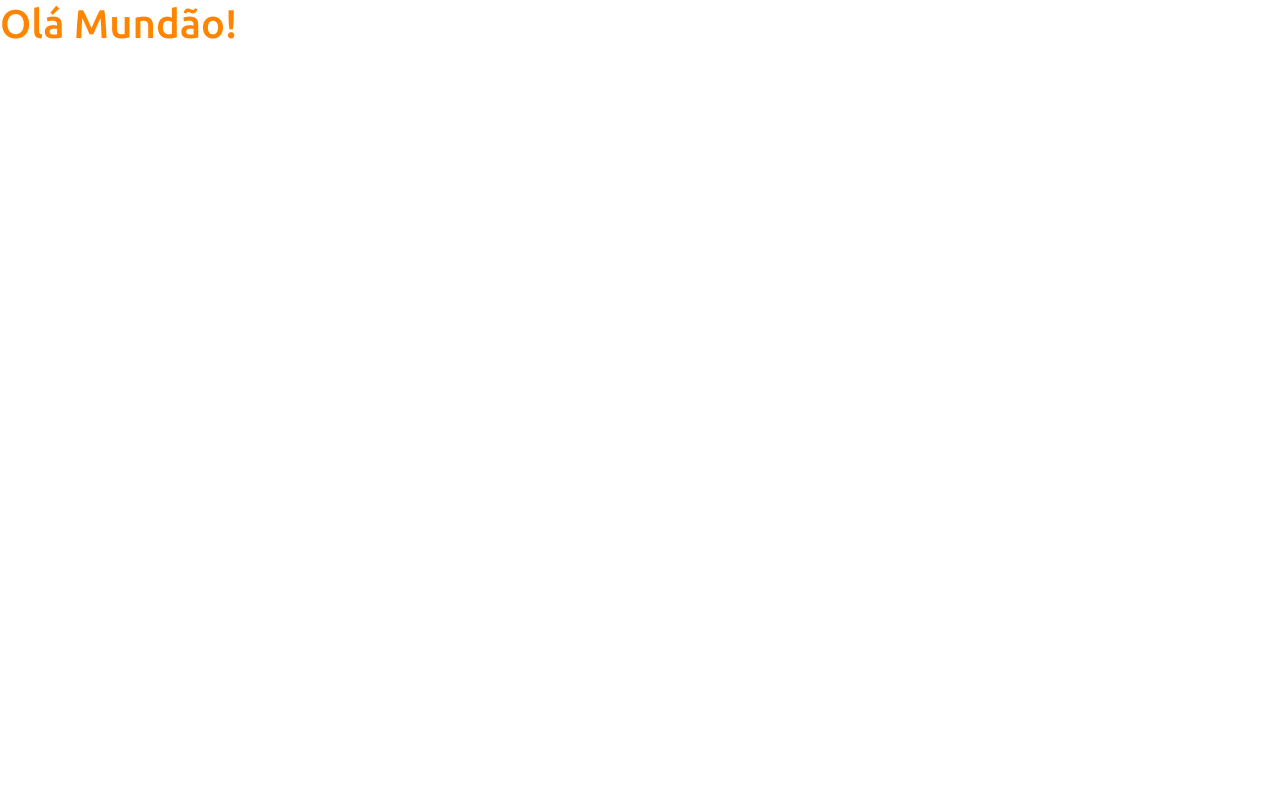
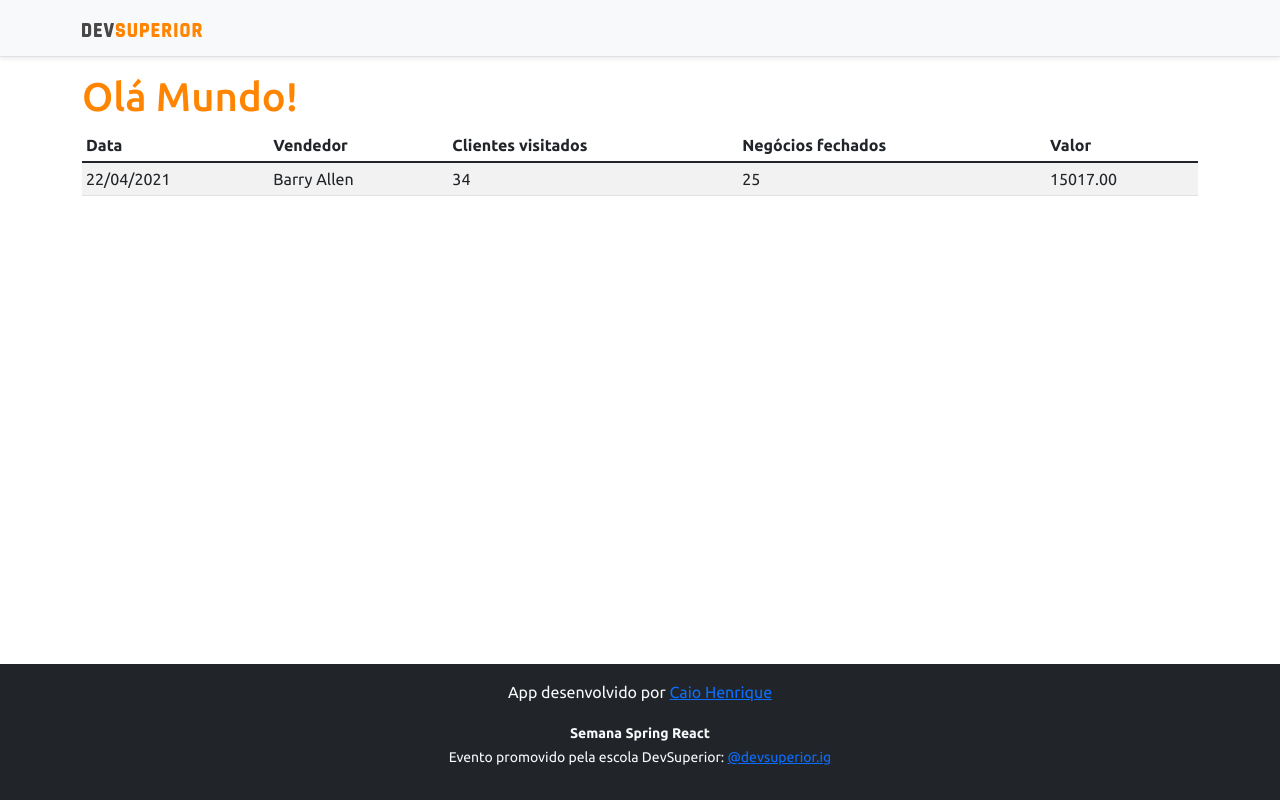
Before and after one commit to Caiohgp/projeto_sds4-, a React (Create React App) app in the folder frontend/: page / in a window 1280 px wide. Built offline with nearby package versions, Linux system fonts and the light colour scheme.

Commit message:
Static Components Added

```diff
--- a/frontend/src/App.tsx
+++ b/frontend/src/App.tsx
@@ -1,12 +1,18 @@
+import Footer from 'components/Footer';
+import NavBar from 'components/NavBar';
+import DataTable from 'components/DataTable';
 import React from 'react';
 
 function App() {
   return (
-    <div className="App">
-      <h1 className="text-primary">
-        Olá Mundão!
-      </h1>
-    </div>
+    <>
+      <NavBar />
+      <div className="container">
+        <h1 className="text-primary">Olá Mundo!</h1>
+          <DataTable />
+      </div>
+      <Footer />
+    </>
   );
 }
 
--- /dev/null
+++ b/frontend/src/components/DataTable/index.tsx
@@ -0,0 +1,28 @@
+const DataTable = () =>{
+    return(
+        <div className="table-responsive">
+            <table className="table table-striped table-sm">
+                <thead>
+                    <tr>
+                        <th>Data</th>
+                        <th>Vendedor</th>
+                        <th>Clientes visitados</th>
+                        <th>Negócios fechados</th>
+                        <th>Valor</th>
+                    </tr>
+                </thead>
+                <tbody>
+                    <tr>
+                        <td>22/04/2021</td>
+                        <td>Barry Allen</td>
+                        <td>34</td>
+                        <td>25</td>
+                        <td>15017.00</td>
+                    </tr>
+                </tbody>
+            </table>
+        </div>
+    );
+}
+
+export default DataTable;
--- /dev/null
+++ b/frontend/src/components/Footer/index.tsx
@@ -0,0 +1,14 @@
+const Footer = () => {
+
+    return (
+        <footer className="footer mt-auto py-3 bg-dark">
+            <div className="container">
+                <p className="text-light">App desenvolvido por <a href="https://github.com/Caiohgp" target="_blank" rel="noreferrer">Caio Henrique</a></p>
+                <p className="text-light"><small><strong>Semana Spring React</strong><br/>
+                Evento promovido pela escola DevSuperior: <a href="https://instagram.com/devsuperior.ig" target="_blank" rel="noreferrer">@devsuperior.ig</a></small></p>
+            </div>
+        </footer>
+    );
+}
+
+export default Footer;
--- /dev/null
+++ b/frontend/src/components/NavBar/index.tsx
@@ -0,0 +1,15 @@
+import ImgDsDark from "assets/img/ds-dark.svg"
+
+const NavBar = () => {
+    return (
+    <div className="d-flex flex-column flex-md-row align-items-center p-3 px-md-4 mb-3 bg-light border-bottom shadow-sm">
+        <div className="container">
+            <nav className="my-2 my-md-0 mr-md-3">
+            <img src={ImgDsDark} alt="DevSuperior" width="120" />
+            </nav>
+        </div>
+    </div>
+  );
+}
+
+export default NavBar;
```
Also changed, not shown: frontend/src/assets/img/ds-dark.svg (added).
